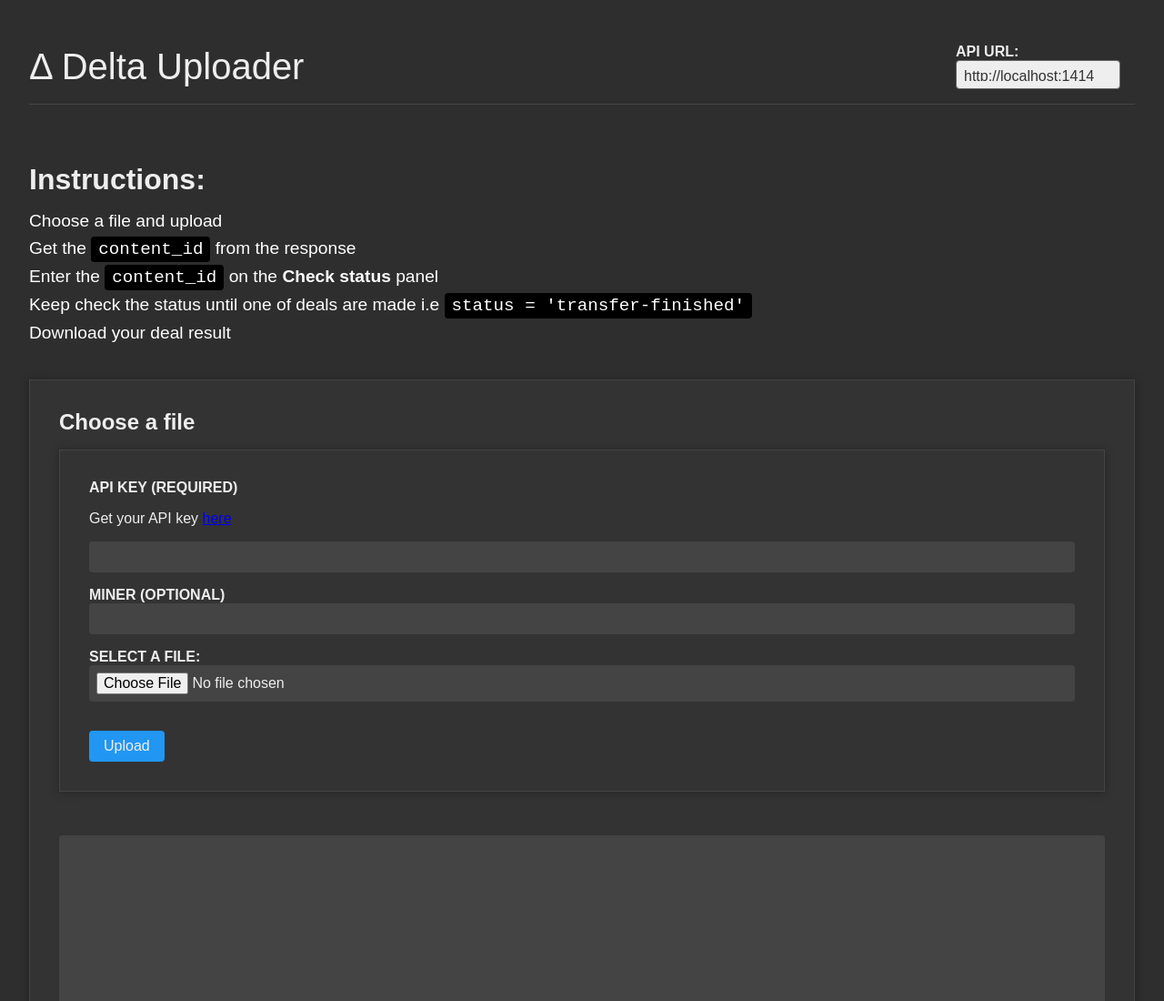
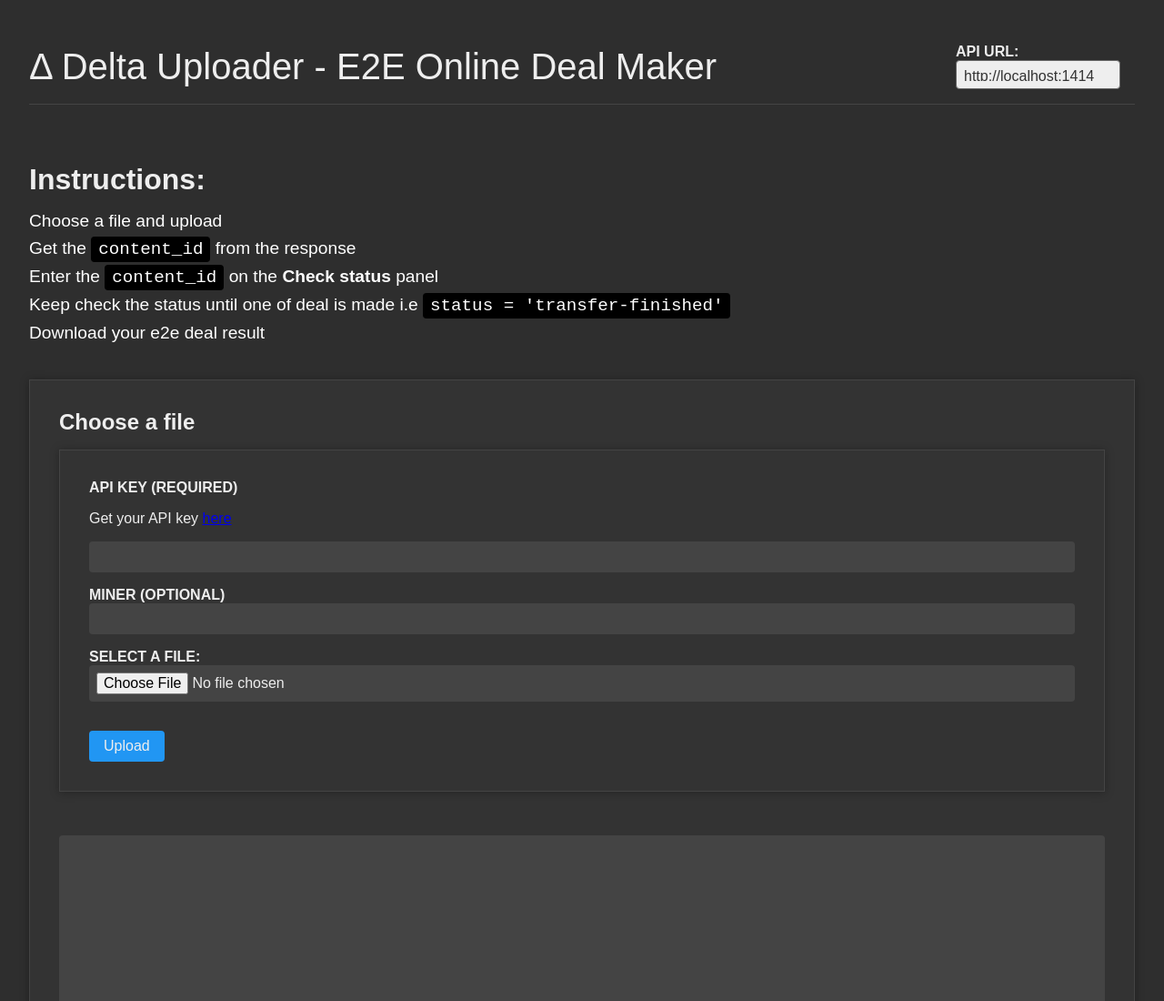
Before and after one commit to alvin-reyes/delta-uploader, a website: page index.html in a window 1280 px wide. Shown: the top 1100 px of the page at 91% size. Drawn offline with Linux system fonts and the light colour scheme.

Commit message:
change name

```diff
--- a/index.html
+++ b/index.html
@@ -7,7 +7,7 @@
 <body>
     <div class="container">
         <div class="header">
-            <h1>Δ Delta Uploader</h1>
+            <h1>Δ Delta Uploader - E2E Online Deal Maker</h1>
             <div class="form-group">
                 <label for="url-input">API URL:</label>
                 <div class="select-wrapper">
@@ -26,8 +26,8 @@
                 <li>Choose a file and upload</li>
                 <li>Get the <code>content_id</code> from the response</li>
                 <li>Enter the <code>content_id</code> on the <strong>Check status</strong> panel</li>
-                <li>Keep check the status until one of deals are made i.e <code>status = 'transfer-finished'</code></li>
-                <li>Download your deal result</li>
+                <li>Keep check the status until one of deal is made i.e <code>status = 'transfer-finished'</code></li>
+                <li>Download your e2e deal result</li>
             </ul>
         </div>
 
--- a/js/script.js
+++ b/js/script.js
@@ -55,7 +55,7 @@ form.addEventListener('submit', (event) => {
             }
         })
         .then(data => {
-            messageArea.value = `${JSON.stringify(data, undefined,4)}</div>`;
+            messageArea.value = `${JSON.stringify(data, undefined,4)}`;
         })
         .catch(error => {
             messageArea.value = `<div class="message error">${error}</div>`;
```
Also changed, not shown: 1 other file.
